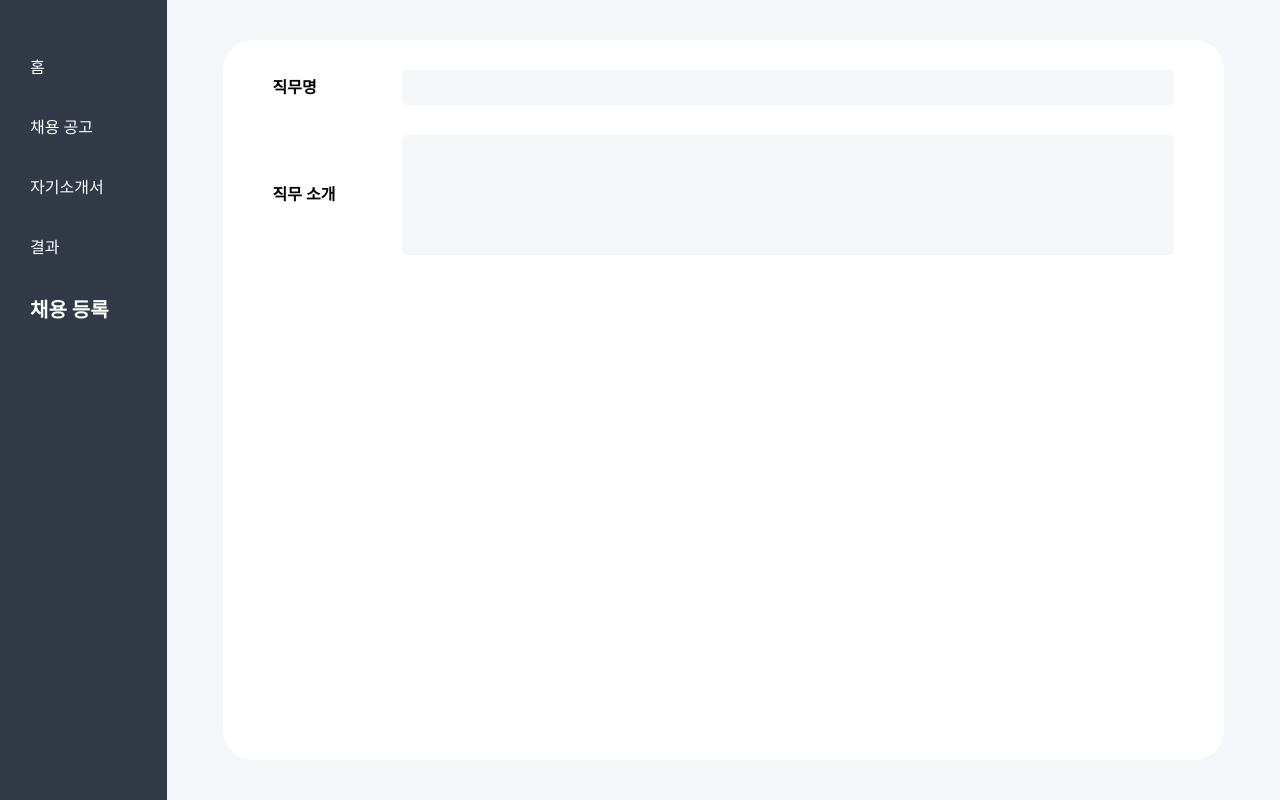
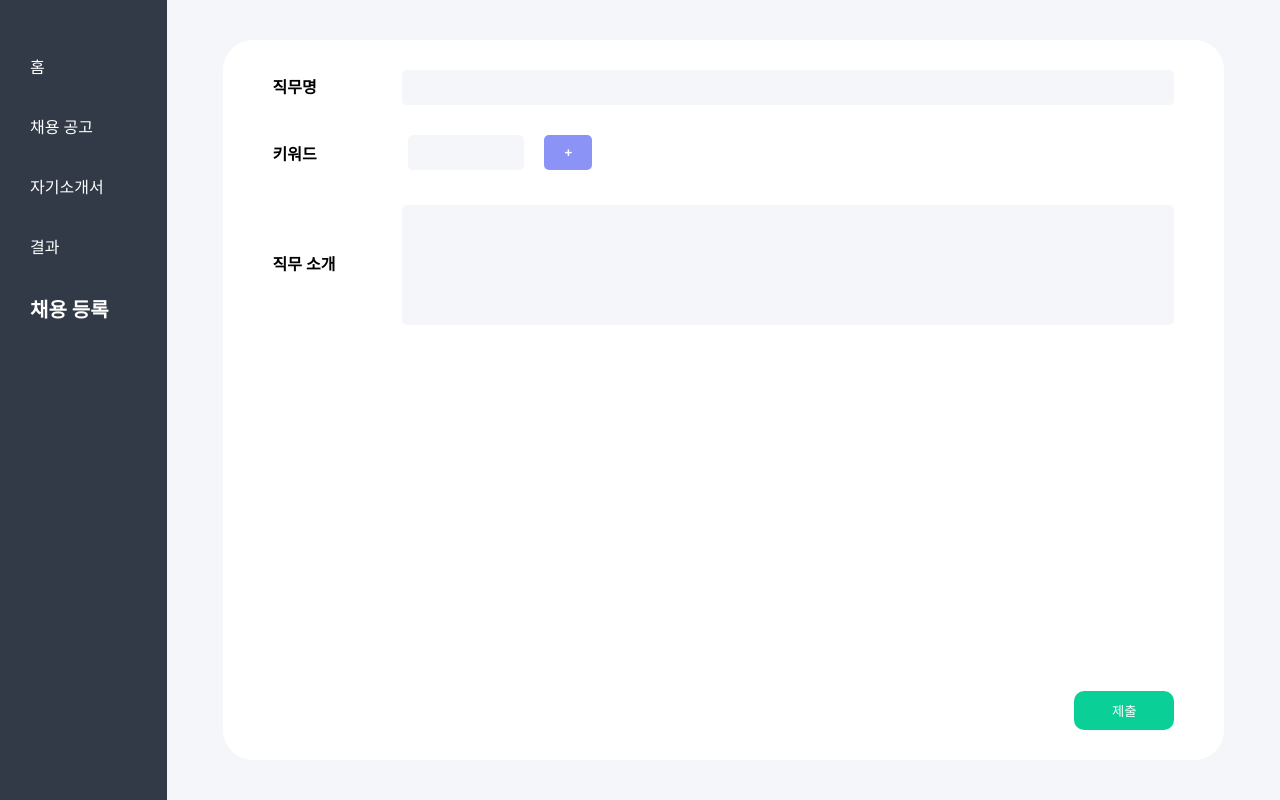
Before and after one commit to A-I-N-G/jarvise-client, a React (Create React App) app: page /register in a window 1280 px wide. Built offline with nearby package versions, Linux system fonts and the light colour scheme.

Commit message:
키워드 박스 생성

```diff
--- /dev/null
+++ b/src/components/KeyWordBox.tsx
@@ -0,0 +1,51 @@
+import styled from "styled-components";
+import { MouseEvent } from "react";
+import KeyWordInput from "./KeywordInput";
+
+const Box = styled.div`
+  margin-bottom: 30px;
+  display: flex;
+  align-items: center;
+`;
+
+const Label = styled.label`
+  width: 15%;
+  font-weight: 600;
+`;
+
+const SmallBox = styled.div`
+  width: 85%;
+`;
+
+const AddBtn = styled.button`
+  padding: 10px 20px;
+  font-weight: 600;
+  border: none;
+  cursor: pointer;
+  background-color: #8b93f7;
+  color: white;
+  margin-left: 10px;
+  border-radius: 5px;
+`;
+
+const KeyWordBox = () => {
+  const onClick = (e: MouseEvent<HTMLButtonElement>) => {
+    const {
+      currentTarget: { parentNode },
+    } = e;
+    if (!parentNode) return;
+    const newNode = parentNode.childNodes[0].cloneNode();
+    parentNode?.insertBefore(newNode, e.currentTarget);
+  };
+  return (
+    <Box>
+      <Label>키워드</Label>
+      <SmallBox>
+        <KeyWordInput />
+        <AddBtn onClick={onClick}>+</AddBtn>
+      </SmallBox>
+    </Box>
+  );
+};
+
+export default KeyWordBox;
--- /dev/null
+++ b/src/components/KeywordInput.tsx
@@ -0,0 +1,26 @@
+import styled from "styled-components";
+import { useState, ChangeEvent } from "react";
+
+const Keyword = styled.input`
+  border: none;
+  border-radius: 5px;
+  background-color: rgb(245, 246, 250);
+  width: 10%;
+  padding: 10px 20px;
+  margin-right: 10px;
+  margin-bottom: 5px;
+`;
+
+const KeyWordInput = () => {
+  const [value, setValue] = useState("");
+
+  const onChange = (e: ChangeEvent<HTMLInputElement>) => {
+    const {
+      target: { value },
+    } = e;
+    setValue(value);
+  };
+  return <Keyword value={value} onChange={onChange} />;
+};
+
+export default KeyWordInput;
--- a/src/pages/Register.tsx
+++ b/src/pages/Register.tsx
@@ -2,6 +2,7 @@ import Wrapper from "../components/Wrapper";
 import styled from "styled-components";
 import InputBox from "../components/InputBox";
 import { useState } from "react";
+import KeyWordBox from "../components/KeyWordBox";
 
 const ContentBox = styled.div`
   display: flex;
@@ -27,12 +28,39 @@ const Box = styled.div`
   height: 100%;
   padding: 30px 50px;
   box-sizing: border-box;
+  display: flex;
+  flex-direction: column;
+  align-items: flex-end;
   overflow-y: scroll;
   -ms-overflow-style: none; /* IE and Edge */
   scrollbar-width: none; /* Firefox */
   &::-webkit-scrollbar {
     display: none; /* Chrome, Safari, Opera*/
   }
+`;
+
+const ContentDiv = styled.div`
+  height: 100%;
+  width: 100%;
+  position: relative;
+  margin-bottom: 20px;
+  overflow-y: scroll;
+  -ms-overflow-style: none; /* IE and Edge */
+  scrollbar-width: none; /* Firefox */
+  &::-webkit-scrollbar {
+    display: none; /* Chrome, Safari, Opera*/
+  }
+`;
+
+const SubmitBtn = styled.button`
+  width: 100px;
+  border: none;
+  cursor: pointer;
+  background-color: #0acf97;
+  color: white;
+  margin-left: 10px;
+  padding: 10px 20px;
+  border-radius: 10px;
 `;
 
 const Register = () => {
@@ -43,18 +71,22 @@ const Register = () => {
     <Wrapper>
       <ContentBox>
         <Box>
+          <ContentDiv>
             <InputBox
               type="text"
               label="직무명"
               value={jobName}
               setValue={setJobName}
             />
+            <KeyWordBox />
             <InputBox
               type="textarea"
               label="직무 소개"
               value={jobIntro}
               setValue={setJobIntro}
             />
+          </ContentDiv>
+          <SubmitBtn>제출</SubmitBtn>
         </Box>
       </ContentBox>
     </Wrapper>
```
Lines whose indentation alone changed are shown as unchanged.
